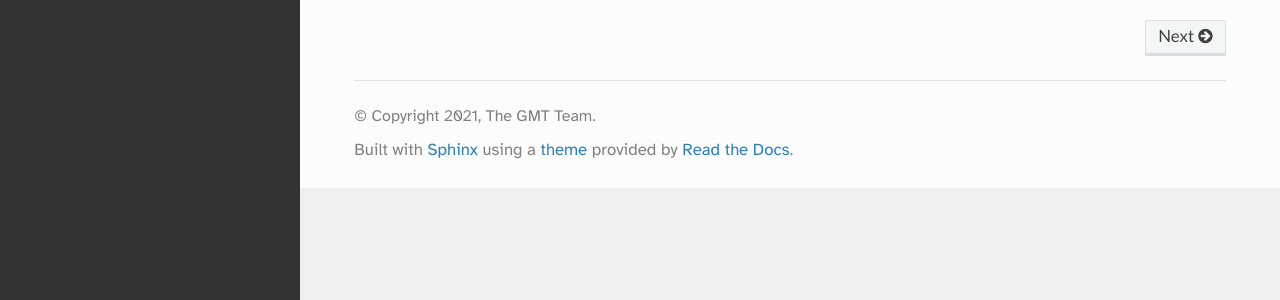
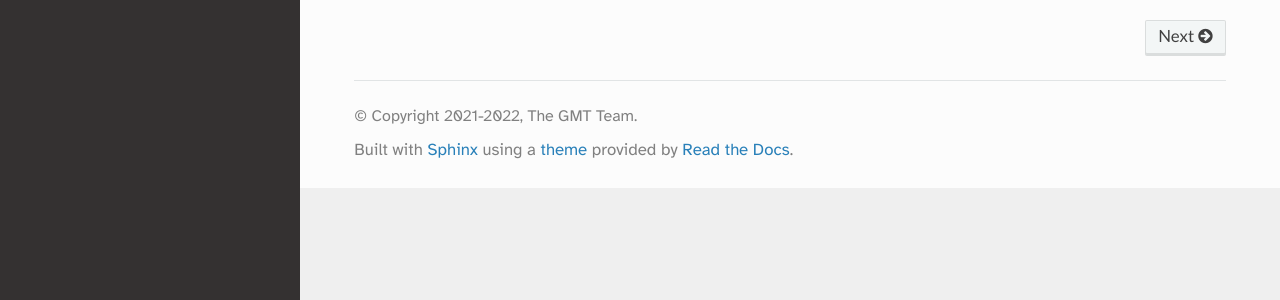
Before and after one commit to GenericMappingTools/remote-datasets, a Sphinx documentation site: the page built from docs/index.rst, in a window 1280 px wide. Shown: the part 597-897 px from the top of the page. Built offline with Sphinx 7.4.7 and the Read the Docs theme 2.0.0, drawn with Linux system fonts in a browser that asks for light colours; pages that are not in the unit, such as notebooks, are missing from menus.

Commit message:
Update year

```diff
--- a/docs/conf.py
+++ b/docs/conf.py
@@ -18,7 +18,7 @@
 # -- Project information -----------------------------------------------------
 
 project = 'Remote Datasets'
-copyright = '2021, The GMT Team'
+copyright = '2021-2022, The GMT Team'
 author = 'The GMT Team'
 
 
```
